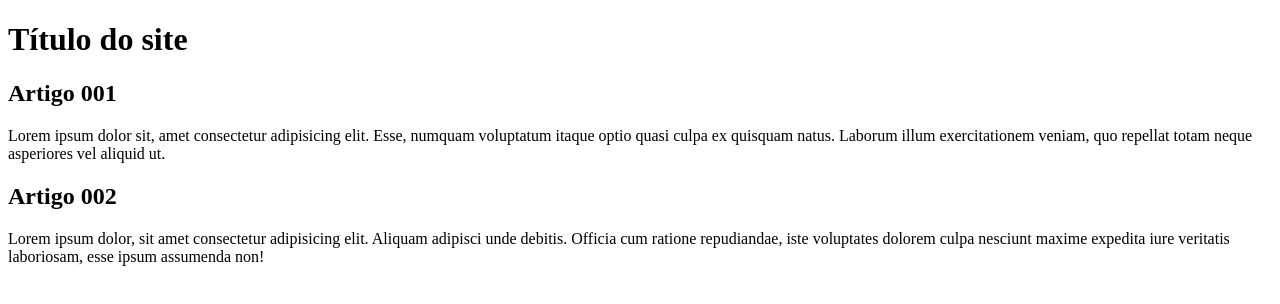
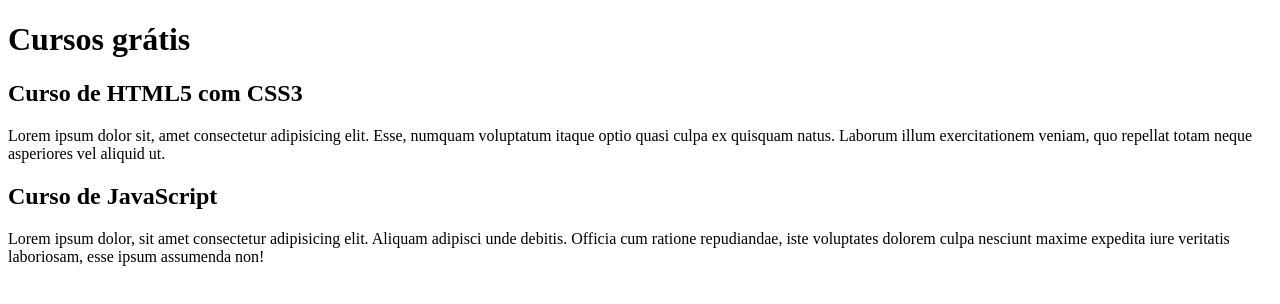
Before and after one commit to GeniferCode/projeto-site, a plain HTML site: page index.html in a window 1280 px wide. Drawn offline with Linux system fonts and the light colour scheme.

Commit message:
comecei a escrever o conteúdo

```diff
--- a/index.html
+++ b/index.html
@@ -8,14 +8,14 @@
 <body>
     <main>
         <header>
-            <h1>Título do site</h1>
+            <h1>Cursos grátis</h1>
         </header>
         <article>
-            <h2>Artigo 001</h2>
+            <h2>Curso de HTML5 com CSS3</h2>
             <p>Lorem ipsum dolor sit, amet consectetur adipisicing elit. Esse, numquam voluptatum itaque optio quasi culpa ex quisquam natus. Laborum illum exercitationem veniam, quo repellat totam neque asperiores vel aliquid ut.</p>
         </article>
         <article>
-            <h2>Artigo 002</h2>
+            <h2>Curso de JavaScript</h2>
             <p>Lorem ipsum dolor, sit amet consectetur adipisicing elit. Aliquam adipisci unde debitis. Officia cum ratione repudiandae, iste voluptates dolorem culpa nesciunt maxime expedita iure veritatis laboriosam, esse ipsum assumenda non!</p>
         </article>
     </main>
```
